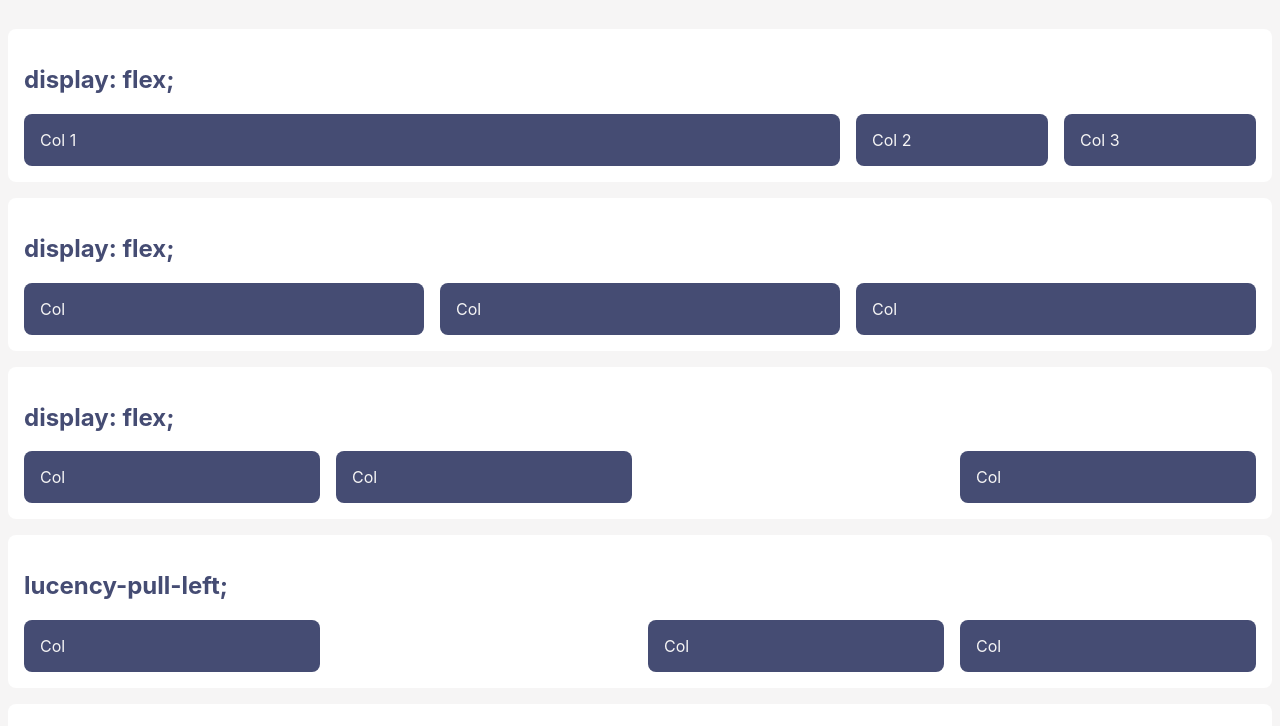
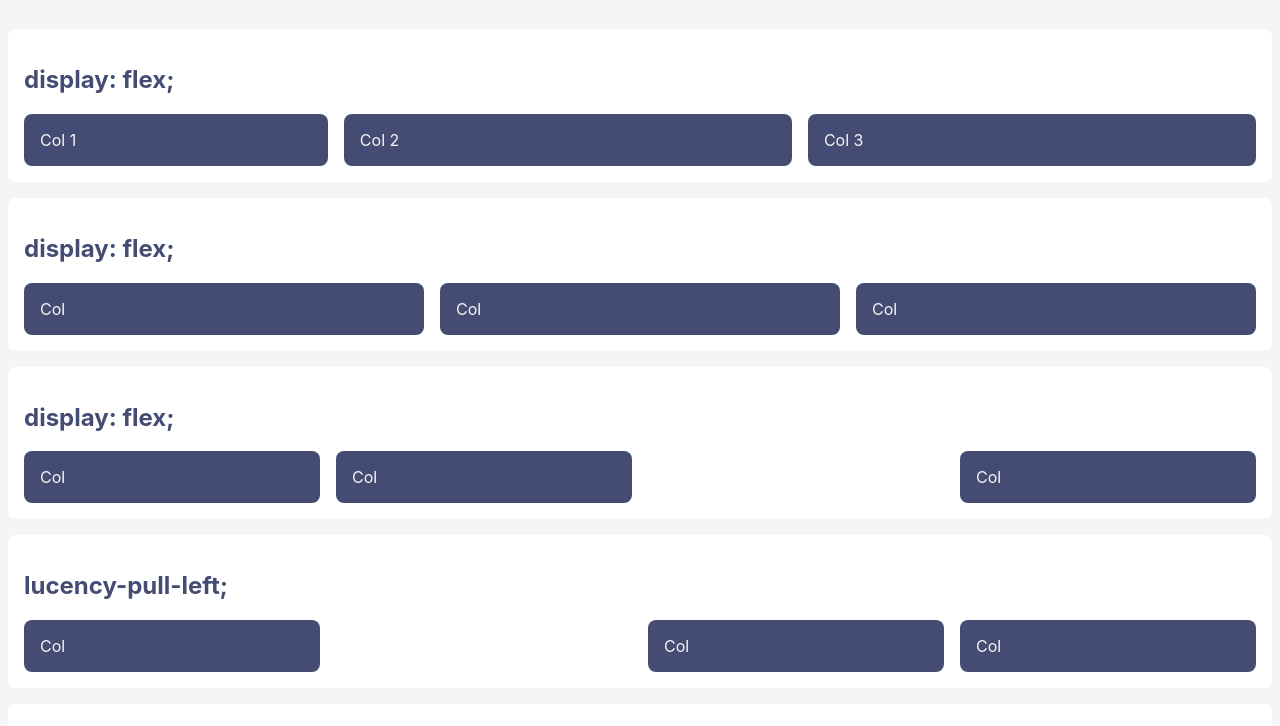
Before and after one commit to lucrousseau/lucency-flexbox-grid-system, a website built with webpack: page src/demo/index.html in a window 1280 px wide. Shown: the part 74-800 px from the top of the page. Built offline with nearby package versions, Linux system fonts and the light colour scheme; files whose address does not match are found by name.

Commit message:
comment flex

```diff
--- a/src/mixin/setColsWidth.scss
+++ b/src/mixin/setColsWidth.scss
@@ -1,6 +1,6 @@
 @mixin setColsWidth($prefix, $columns, $slug) {
   @if ($prefix == "") {
-    flex: 1;
+    //flex: 1;
     width: 100%;
   }
 
@@ -11,7 +11,7 @@
           (var(--get-gap#{$prefix}) * #{1 - math.div(1, $columns) * $size})
       );
 
-      flex: 0 0 $calc;
+      //flex: 0 0 $calc;
       width: $calc;
     }
   }
```
Also changed, not shown: dist/lucency-flex-grid.css.
